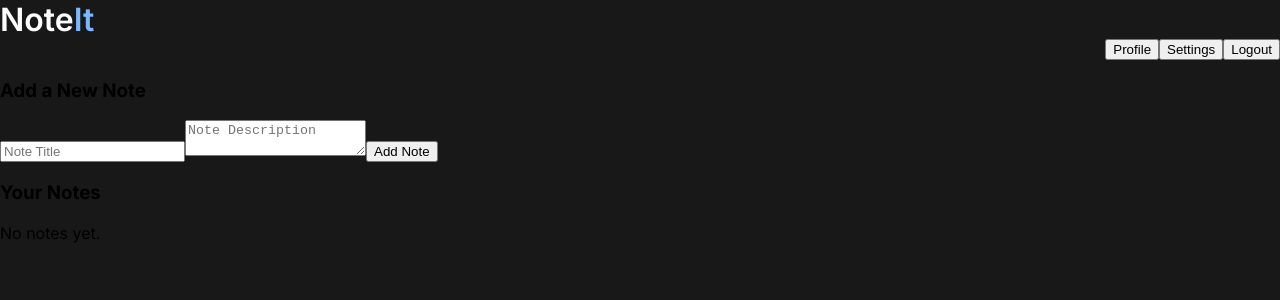
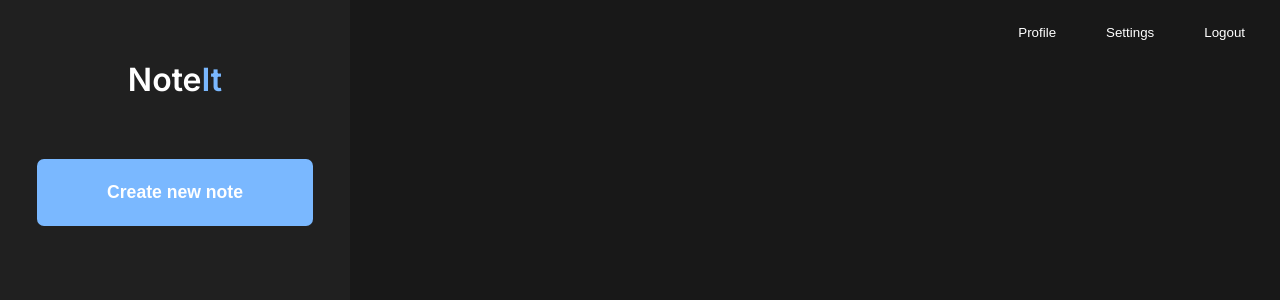
Before and after one commit to joaolscosta/NoteIt, a React (Vite) app in the folder frontend/: page /notes in a window 1280 px wide. Shown: the top 300 px of the page. Built offline with nearby package versions, Linux system fonts and the light colour scheme.

Commit message:
feat: Started to implement sidebar. Title and new note button added.

```diff
--- a/frontend/src/components/Notes.jsx
+++ b/frontend/src/components/Notes.jsx
@@ -16,8 +16,6 @@ function Notes() {
             <Sidebar />
             <div className="content">
                 <Topbar />
-                <NoteForm onAddNote={addNote} />
-                <NoteList notes={notes} />
             </div>
         </div>
     );
--- a/frontend/src/components/Sidebar.jsx
+++ b/frontend/src/components/Sidebar.jsx
@@ -4,9 +4,10 @@ import { useNavigate } from "react-router-dom";
 function Sidebar() {
     return (
         <div className="sidebar">
-            <div className="headbar-title">
-                Note<a className="title-complement">It</a>
+            <div className="note-title">
+                Note<div className="it-title">It</div>
             </div>
+            <button className="button-new-note">Create new note</button>
         </div>
     );
 }
--- a/frontend/src/index.css
+++ b/frontend/src/index.css
@@ -3,6 +3,8 @@ body {
     font-family: "Inter", serif;
     background-color: #181818;
 }
+
+/* -------------------  LOGIN ------------------- */
 
 .login-headbar {
     display: flex;
@@ -89,8 +91,71 @@ body {
     background-color: #5a5a5a;
 }
 
+/* -------------------  SIDEBAR ------------------- */
+
+.sidebar {
+    position: fixed;
+    top: 0;
+    left: 0;
+    height: 100%;
+    width: 350px;
+    background-color: #202020;
+    color: #fff;
+    padding-top: 60px;
+}
+
+.note-title {
+    font-size: 2rem;
+    font-weight: 600;
+    color: #ffffff;
+    margin: 0px;
+    display: inline-block;
+    text-align: center;
+    width: 100%;
+}
+
+.it-title {
+    font-size: 2rem;
+    font-weight: 600;
+    color: #7ab8ff;
+    display: inline-block;
+}
+
+.button-new-note {
+    background-color: #7ab8ff;
+    color: #ffffff;
+    border: none;
+    padding: 23px 70px;
+    margin: 60px auto;
+    cursor: pointer;
+    border-radius: 7px;
+    display: block;
+    text-align: center;
+    font-size: 1.1rem;
+    font-weight: 600;
+}
+
+.button-new-note:hover {
+    background-color: #5a9ae6;
+}
+
+/* -------------------  TOPBAR ------------------- */
+
 .topbar-buttons {
     display: flex;
     justify-content: flex-end;
     align-items: center;
+    position: absolute;
+    top: 0;
+    right: 0;
+    padding: 10px;
 }
+
+.topbar-buttons button {
+    background-color: #181818;
+    color: white;
+    border: none;
+    padding: 10px 20px;
+    margin: 5px;
+    cursor: pointer;
+}
```
Also changed, not shown: 1 other file (tests, documents, lock files or other folders).
